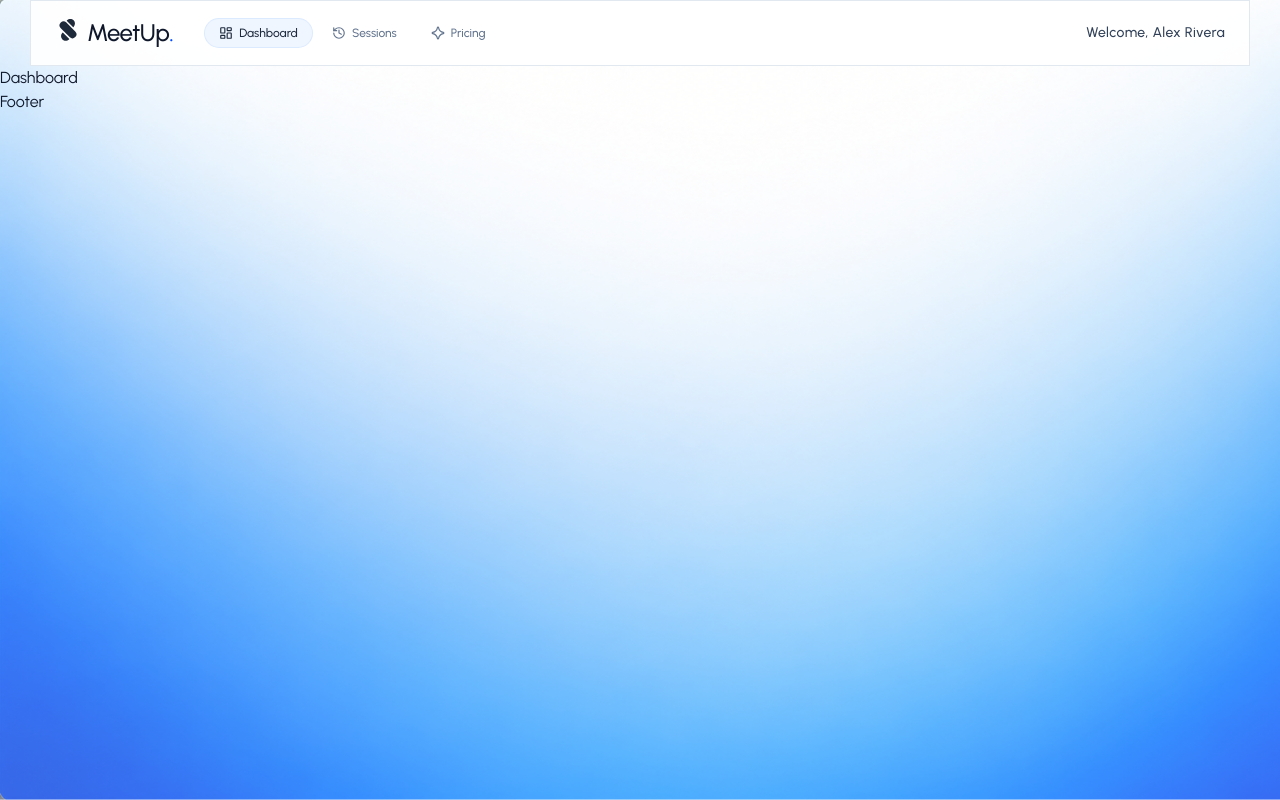
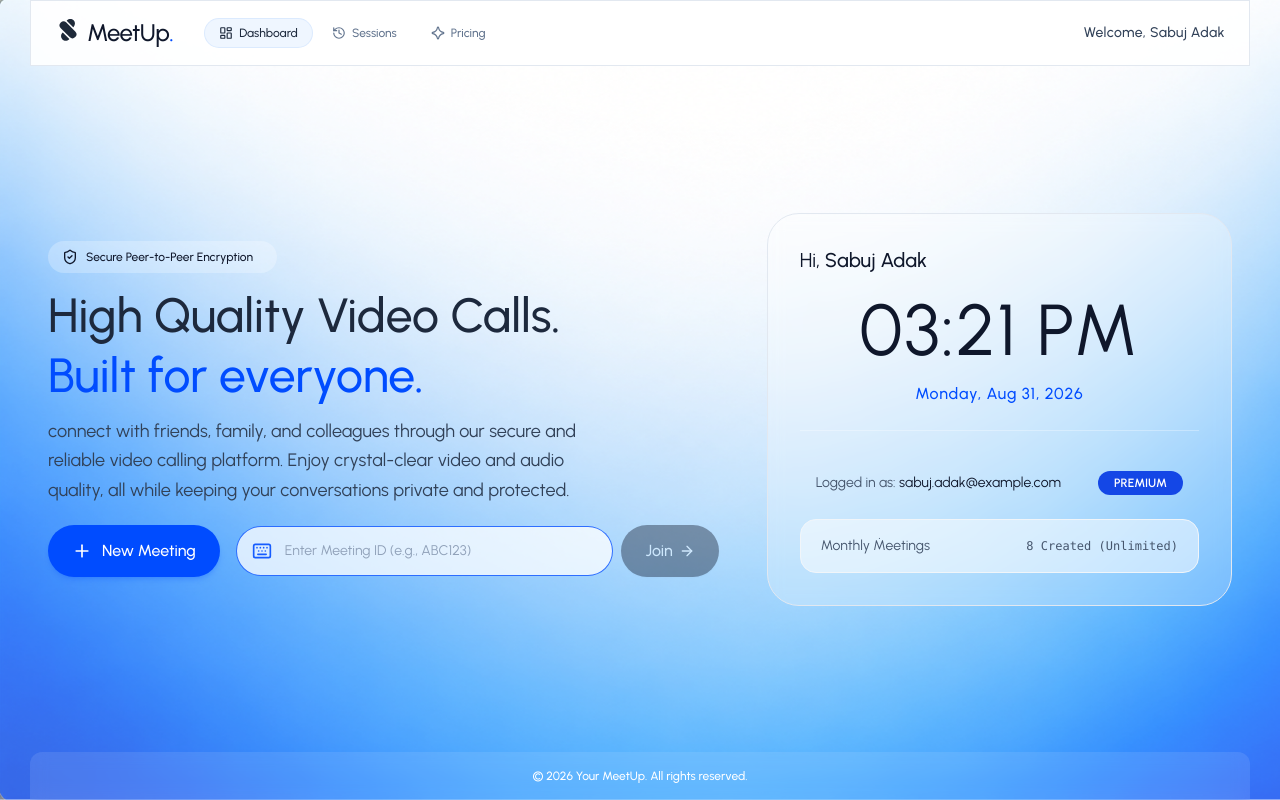
Before and after one commit to Mr-S-Adak/MeetUp-video-conferencing, a React (Vite) app in the folder client/: page /dashboard in a window 1280 px wide. Built offline with nearby package versions, Linux system fonts and the light colour scheme; no server answers.

Commit message:
Update dashboard and footer

```diff
--- a/client/src/assets/asset.js
+++ b/client/src/assets/asset.js
@@ -2,12 +2,12 @@
 
 export const dummyUser = {
   id: "user_mock_001",
-  fullName: "Alex Rivera",
-  firstName: "Alex",
-  lastName: "Rivera",
-  name: "Alex Rivera",
+  fullName: "Sabuj Adak",
+  firstName: "Sabuj",
+  lastName: "Adak",
+  name: "Sabuj Adak",
   primaryEmailAddress: {
-    emailAddress: "alex.rivera@example.com",
+    emailAddress: "sabuj.adak@example.com",
   },
   imageUrl:
     "https://images.unsplash.com/photo-1534528741775-53994a69daeb?w=150&auto=format&fit=crop&q=80",
--- a/client/src/components/Footer.jsx
+++ b/client/src/components/Footer.jsx
@@ -1,7 +1,13 @@
 import React from "react";
 
 const Footer = () => {
-  return <div>Footer</div>;
+  return (
+    <footer className="w-full max-w-305 mx-auto bg-white/10 backdrop-blur xl:rounded-t-xl px-6 py-4 text-center">
+      <p className="text-xs font-medium text-white">
+        &copy; 2026 Your MeetUp. All rights reserved.
+      </p>
+    </footer>
+  );
 };
 
 export default Footer;
--- a/client/src/pages/Dashboard.jsx
+++ b/client/src/pages/Dashboard.jsx
@@ -1,7 +1,172 @@
 import React from "react";
+import { useState, useEffect } from "react";
+import {
+  ArrowRightIcon,
+  KeyboardIcon,
+  PlusIcon,
+  ShieldCheckIcon,
+} from "lucide-react";
+import { dummyStats, dummyUser } from "../assets/asset";
+import { useNavigate } from "react-router-dom";
+import toast from "react-hot-toast";
 
 const Dashboard = () => {
-  return <div>Dashboard</div>;
+  const user = dummyUser;
+  const userName = user.fullName;
+  const userEmail = user.primaryEmailAddress.emailAddress;
+  const navigate = useNavigate();
+  const [isCreating, setIsCreating] = useState(false);
+  const [currentTime, setCurrentTime] = useState(new Date());
+  const stats = dummyStats;
+
+  const [joinId, setJoinId] = useState("");
+
+  useEffect(() => {
+    const timer = setInterval(() => setCurrentTime(new Date()), 1000);
+    return () => clearInterval(timer);
+  }, []);
+
+  const handleCreateMeeting = () => {
+    setIsCreating(true);
+    const chars =
+      "ABCDEFGHIJKLMNOPQRSTUVWXYZabcdefghijklmnopqrstuvwxyz0123456789";
+    const seg = () =>
+      Array.from({ length: 3 }, () => Math.floor(Math.random() * chars.length))
+        .map((i) => chars[i])
+        .join("");
+    const newMeetingId = `${seg()}-${seg()}-${seg()}`;
+
+    setTimeout(() => {
+      setIsCreating(false);
+      toast.success(`Meeting created!`);
+      navigate(`/meeting/${newMeetingId}`);
+    }, 4000);
+  };
+
+  const handleJoinMeeting = (e) => {
+    e.preventDefault();
+    const cleanId = joinId.trim();
+    if (!cleanId) {
+      toast.error("Please enter a valid Meeting ID.");
+      return;
+    }
+    navigate(`/meeting/${cleanId}`);
+    toast.success("Successfully joined the meeting!");
+  };
+
+  return (
+    <div className="flex-1 max-w-7xl w-full mx-auto p-6 md:p-12 flex flex-col justify-center">
+      <div className="grid grid-cols-1 lg:grid-cols-12 gap-12 items-center">
+        {/* Left Column -Actions */}
+        <div className="lg:col-span-7 space-y-8">
+          <div className="space-y-3">
+            <div className="inline-flex items-center gap-2 px-3.5 pr-6 py-2 rounded-full bg-white/25 text-xs font-medium">
+              <ShieldCheckIcon size={16} />
+              Secure Peer-to-Peer Encryption
+            </div>
+            <h1 className="text-4xl sm:text-5xl text-slate-800 leading-tight font-medium">
+              High Quality Video Calls.
+              <br />
+              <span className="text-primary">Built for everyone.</span>
+            </h1>
+            <p className="text-slate-700 text-base sm:text-lg max-w-xl leading-relaxed">
+              connect with friends, family, and colleagues through our secure
+              and reliable video calling platform. Enjoy crystal-clear video and
+              audio quality, all while keeping your conversations private and
+              protected.
+            </p>
+            <div className="flex flex-col sm:flex-row items-stretch sm:items-center gap-4 pt-2">
+              <button
+                onClick={handleCreateMeeting}
+                disabled={isCreating}
+                className="bg-primary hover:bg-primary-hover text-white font-medium px-6 py-3.5 rounded-full shadow-md shadow-primary/20 flex items-center justify-center gap-2.5 transition-all cursor-pointer disabled:opacity-50"
+              >
+                <PlusIcon className="w-5 h-5" />
+                <span>{isCreating ? "Creating..." : "New Meeting"}</span>
+              </button>
+
+              <form
+                onSubmit={handleJoinMeeting}
+                className="flex-1 flex items-center gap-2"
+              >
+                <div className="relative flex-1">
+                  {/* Input field for meeting ID */}
+                  <KeyboardIcon className="w-5 h-5 text-primary/90 absolute left-4 top-1/2 -translate-y-1/2" />
+                  <input
+                    type="text"
+                    placeholder="Enter Meeting ID (e.g., ABC123)"
+                    value={joinId}
+                    onChange={(e) => setJoinId(e.target.value)}
+                    className="w-full bg-white/75 border border-primary/80 focus:border-primary/60 focus:ring-primary/60 rounded-full pl-12 pr-4 py-3.5 text-sm text-slate-800 placeholder-slate-400 outline-none transition-all"
+                  />
+                </div>
+
+                <button
+                  type="submit"
+                  disabled={!joinId.trim()}
+                  className="bg-slate-900 hover:bg-slate-800 disabled:opacity-40 disabled:hover:bg:slate-900 text-white font-medium px-6 py-3.5 rounded-full transition-all flex items-center justify-center cursor-pointer shadow-xs"
+                >
+                  <span>Join</span>
+                  <ArrowRightIcon className="w-4 h-4 ml-1.5" />
+                </button>
+              </form>
+            </div>
+          </div>
+        </div>
+
+        {/* Right Column - Hero Graphic & Clock Card */}
+        <div className="lg:col-span-5 flex flex-col items-center justify-center space-y-4">
+          <div className="w-full bg-white/25 backdrop-blur rounded-4xl p-8 border border-slate-200 text-center space-y-6 relative overflow-hidden">
+            <div className="space-y-1">
+              <p className="mb-5 text-xl text-left">
+                Hi, <span className="font-medium">{userName}</span>
+              </p>
+              <h2 className="text-4xl xl:text-7xl my-4 text-slate-900 tracking-wide">
+                {currentTime.toLocaleTimeString([], {
+                  hour: "2-digit",
+                  minute: "2-digit",
+                })}
+              </h2>
+              <p className="font-medium tracking-wider text-primary">
+                {currentTime.toLocaleDateString([], {
+                  weekday: "long",
+                  month: "short",
+                  day: "numeric",
+                  year: "numeric",
+                })}
+              </p>
+            </div>
+
+            <div className="pt-4 border-t border-white/30 text-sm text-slate-600">
+              <div className="flex items-center justify-between py-6 px-4">
+                <p>
+                  Logged in as:{" "}
+                  <span className="text-slate-900">{userEmail}</span>
+                </p>
+                <span
+                  className={`px-4 py-1 rounded-full font-semibold text-xs uppercase ${stats?.plan === "premium" ? "bg-blue-700 text-white" : "bg-white/70 text-slate-800"}`}
+                >
+                  {stats?.plan || "Free"}
+                </span>
+              </div>
+              {stats && (
+                <div className="w-full bg-white/50 rounded-2xl px-5 py-4 border border-slate-100">
+                  <div className="flex items-center justify-between text-sm">
+                    <span>Monthly Ṁeetings</span>
+                    <span className="text-xs text-slate-600 font-mono">
+                      {stats?.monthlyLimit
+                        ? `${stats.monthlyCount} / ${stats.monthlyLimit} Used`
+                        : `${stats?.monthlyCount} Created (Unlimited)`}
+                    </span>
+                  </div>
+                </div>
+              )}
+            </div>
+          </div>
+        </div>
+      </div>
+    </div>
+  );
 };
 
 export default Dashboard;
```
